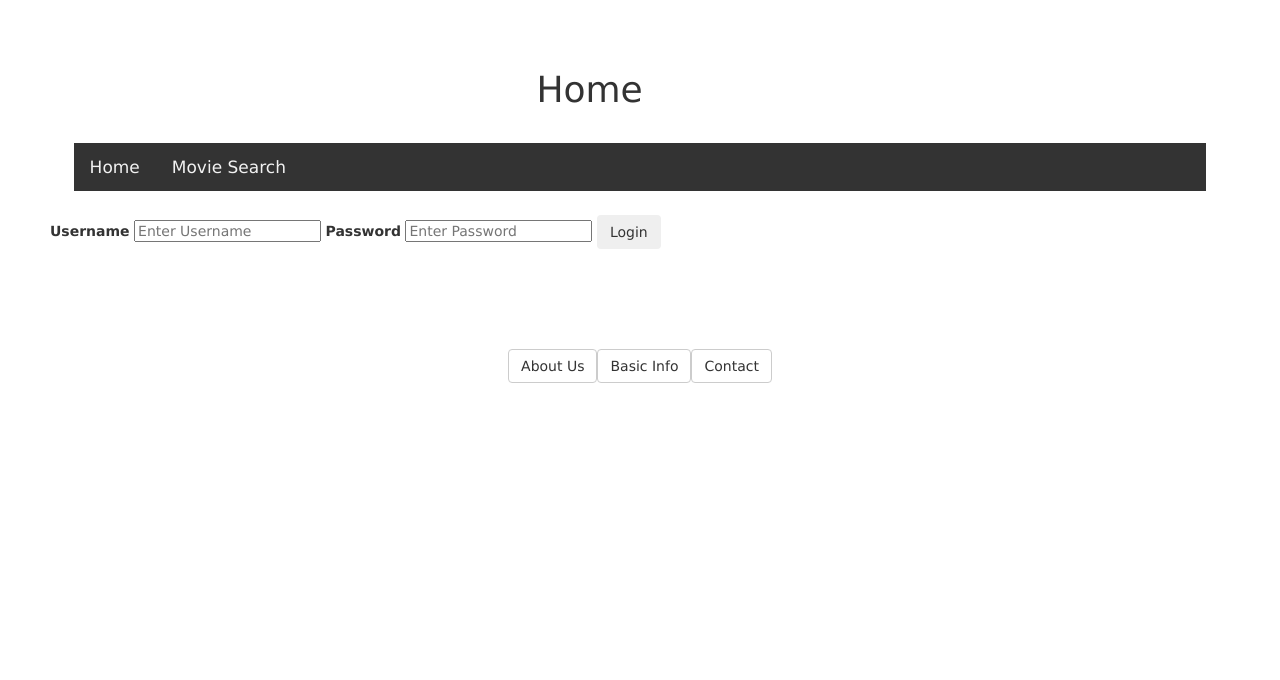
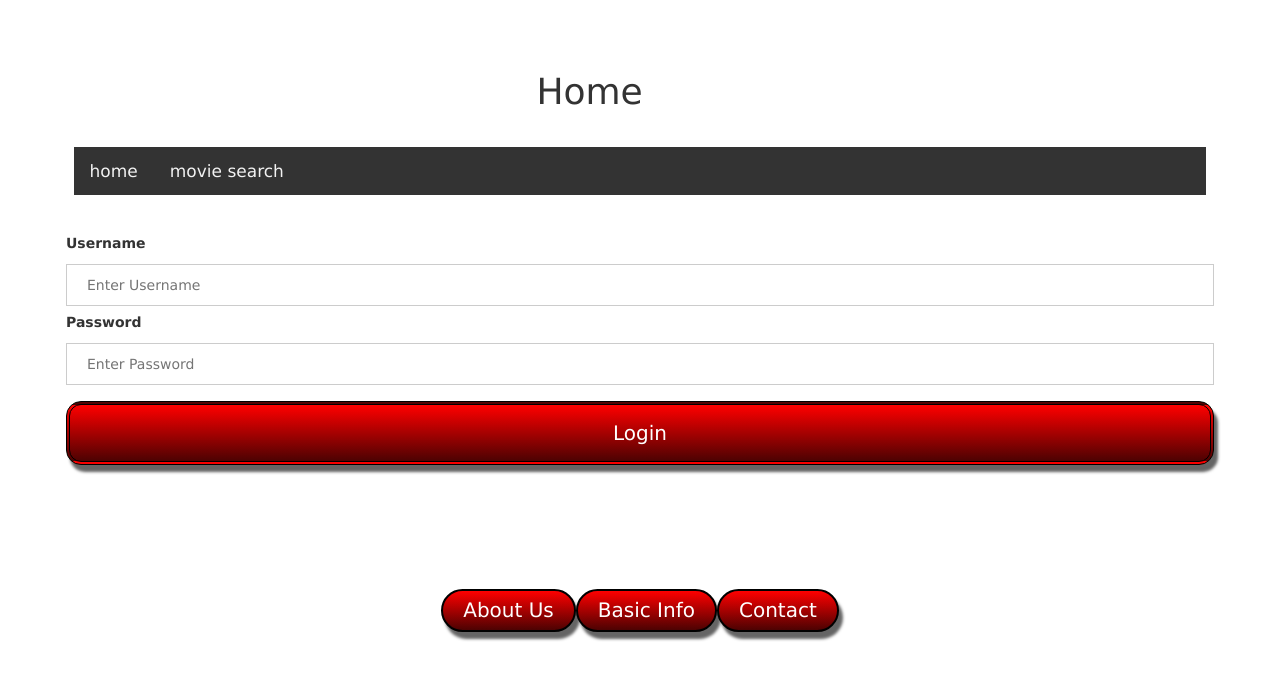
Before and after one commit to CSUMB-SCD/group4_FinalProject, a PHP site: page / in a window 1280 px wide. Shown: the top 680 px of the page. Run offline with PHP 8.4, Linux system fonts and the light colour scheme; some libraries are stand-ins or nearby versions.

Commit message:
update css toolbox

```diff
--- a/Group4_Test/css/styles.css
+++ b/Group4_Test/css/styles.css
@@ -59,4 +59,261 @@ td, th {
   text-align: center;
 }
 
-/****************************   NEW   *********************/
+
+
+
+/****************************   NEW   *******************/
+
+@font-face { font-family: iMan; src: url('../font/iMan.ttf'); }
+#bgLeft {
+  position: absolute;
+  background-image: url("../img/bg1.jpg");
+  left: 0;
+  top: 0;
+  width: 17%;
+  height: 130%;
+    opacity: .7;
+  z-index: -1;
+}
+
+#bgRight {
+  position: absolute;
+  background-image: url("../img/bg2.jpg");
+  right: 0;
+  top: 0;
+  width: 17%;
+  height: 130%;
+  opacity: .7;
+  z-index: -1;
+}
+
+.mySlides {
+    display: none;
+}
+
+#one {
+    float: right;
+    margin-right: 30px;
+}
+
+header {
+  text-align: center;
+    padding:30px;
+    width:100%;
+}
+.title{
+    border: solid 2px white;
+    /*font-family: iMan;
+    font-size:9.0em;
+    text-shadow: 3px 3px 2px #000;
+    */
+}
+#wrapper{
+    background-color: red;
+    color: white;
+    border: solid 2px black;
+    font-family: cursive;
+    font-size: 1.1em;
+    box-shadow: 10px 10px 3px gray;
+
+    margin: auto 0;
+    display:inline-block;
+    padding: 10px;
+}
+
+body {
+    text-transform: capitalize;
+}
+
+#carouselCointainer{
+margin: 0 auto;  /*centers carousel*/
+width: 360px;
+}
+
+#myCarousel {
+  margin-top: 30px;
+
+}
+
+.item {
+  border:1px solid #eee;
+
+}
+
+table {
+    margin: auto;
+    width: 60%;
+    margin-top: 1.0em;
+}
+
+td {
+    padding: 5px;
+    margin: 5px;
+}
+#textArea {
+    border: solid 2px black;
+    background-color: #ededed;
+    width: 55%;
+    height: 325px;
+    display: inline-block;
+    box-shadow: 15px 15px 7px #656565;
+    padding: 5px;
+}
+
+.alert {
+    text-align: center !important;
+}
+
+.btn {
+    border: 2px double #000;
+    box-shadow: 4px 7px 3px #656565;
+    color: white;
+    border-radius: 28px;
+    background-color: red;
+    background-image: linear-gradient(to bottom, #ff0000, #4d0202);
+     font-size: 20px;
+     padding: 5px 20px 5px 20px;
+     text-decoration: none;
+
+}
+
+.btn:hover {
+
+    color:#fff;
+    opacity: .8;
+      background-image: linear-gradient(to bottom, #4d0202, #ff0000);
+  text-decoration: none;
+}
+.btn:active{
+    text-decoration: none;
+}
+
+.w3-content {
+    float: left;
+}
+
+#mLogin{
+    text-align: center;
+}
+a{
+text-transform: lowercase;
+}
+
+.wrapper{
+    width: 50%;
+    margin: auto;
+    padding:10px;
+
+}
+
+/**** BEGIN login modal *****/
+/* Full-width input fields */
+#ittAD, #itpAD {
+    width: 100%;
+    padding: 12px 20px;
+    margin: 8px 0;
+    display: inline-block;
+    border: 1px solid #ccc;
+    box-sizing: border-box;
+}
+
+/* Set a style for all buttons */
+.btnAD {
+    background-color: #4CAF50;
+    color: white;
+    padding: 14px 20px;
+    margin: 8px 0;
+ border: 4px double black;
+    cursor: pointer;
+    width: 100%;
+    border-radius: 15px;
+}
+
+.btnAD:hover {
+    opacity: 0.8;
+}
+
+/* Extra styles for the cancel button */
+#cancelbtnAD: active{
+        box-shadow: 8px 8px 5px #000;
+
+}
+
+
+/* Center the image and position the close button */
+#imgcontainerAD {
+    text-align: center;
+    margin: 24px 0 12px 0;
+    position: relative;
+}
+
+.containerAD {
+    padding: 16px;
+}
+
+/* The Modal (background) */
+.modalAD {
+    display: none; /* Hidden by default */
+    position: fixed; /* Stay in place */
+    z-index: 1; /* Sit on top */
+    left: 0;
+    top: 0;
+    width: 100%; /* Full width */
+    height: 100%; /* Full height */
+    overflow: auto; /* Enable scroll if needed */
+    background-color: rgb(0,0,0); /* Fallback color */
+    background-color: rgba(0,0,0,0.4); /* Black w/ opacity */
+    padding-top: 60px;
+}
+
+/* Modal Content/Box */
+.modal-contentAD {
+    background-color: #fefefe;
+    margin: 5% auto 15% auto; /* 5% from the top, 15% from the bottom and centered */
+    border: 1px solid #888;
+    width: 25%; /* Could be more or less, depending on screen size */
+}
+
+/* The Close Button (x) */
+.closeAD {
+    position: absolute;
+    right: 25px;
+    top: 0;
+    color: #000;
+    font-size: 35px;
+    font-weight: bold;
+}
+
+.closeAD:hover,
+.closeAD:focus {
+    color: red;
+    cursor: pointer;
+}
+
+/* Add Zoom Animation */
+.animateAD {
+    -webkit-animation: animatezoom 0.6s;
+    animation: animatezoom 0.6s
+}
+
+@-webkit-keyframes animatezoom {
+    from {-webkit-transform: scale(0)}
+    to {-webkit-transform: scale(1)}
+}
+
+@keyframes animatezoom {
+    from {transform: scale(0)}
+    to {transform: scale(1)}
+}
+
+/* Change styles for span and cancel button on extra small screens */
+@media screen and (max-width: 300px) {
+    span.pswAD {
+       display: block;
+       float: none;
+    }
+    .cancelbtnAD {
+       width: 100%;
+    }
+}
+/**** END login modal *****/
```
